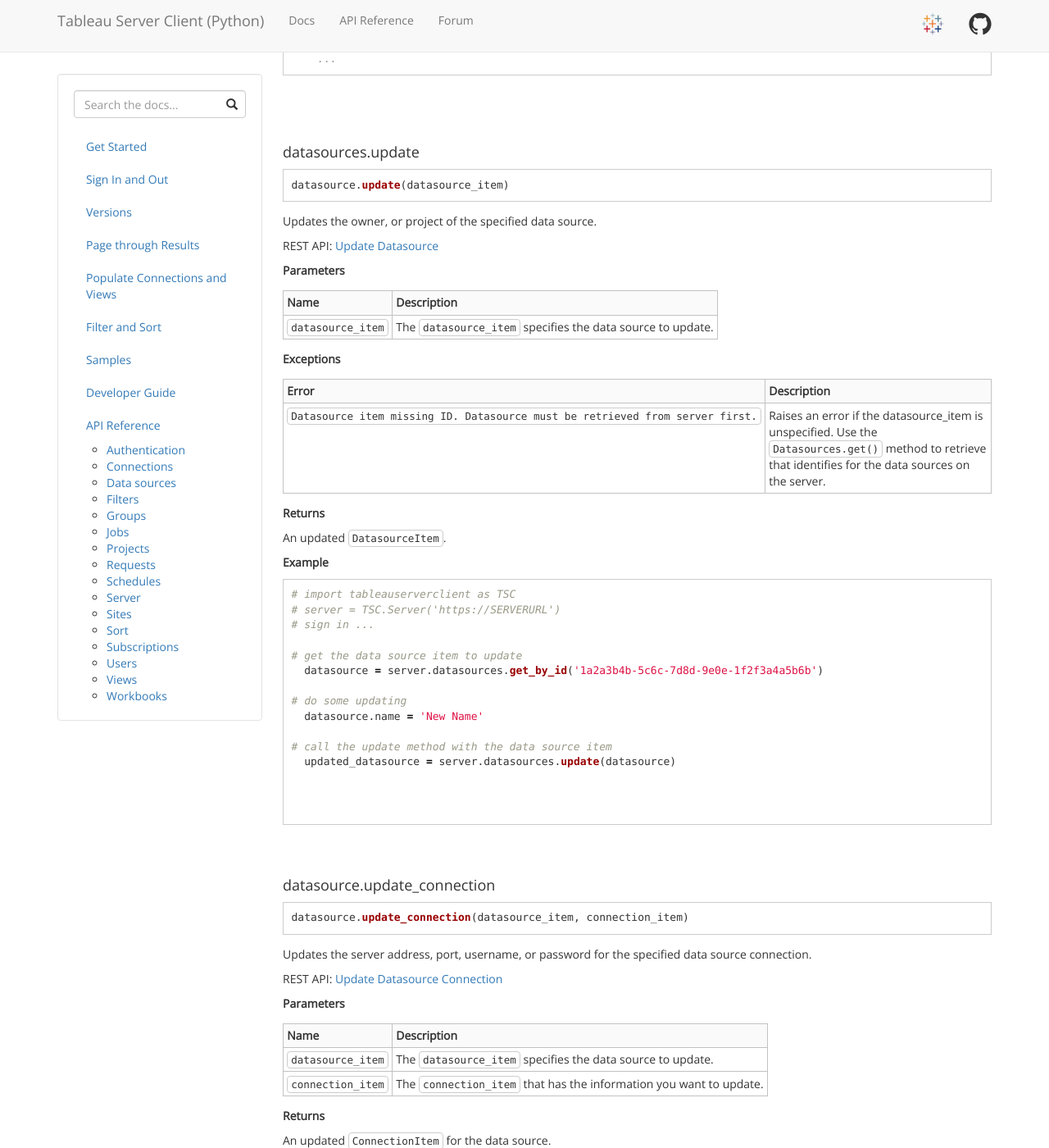
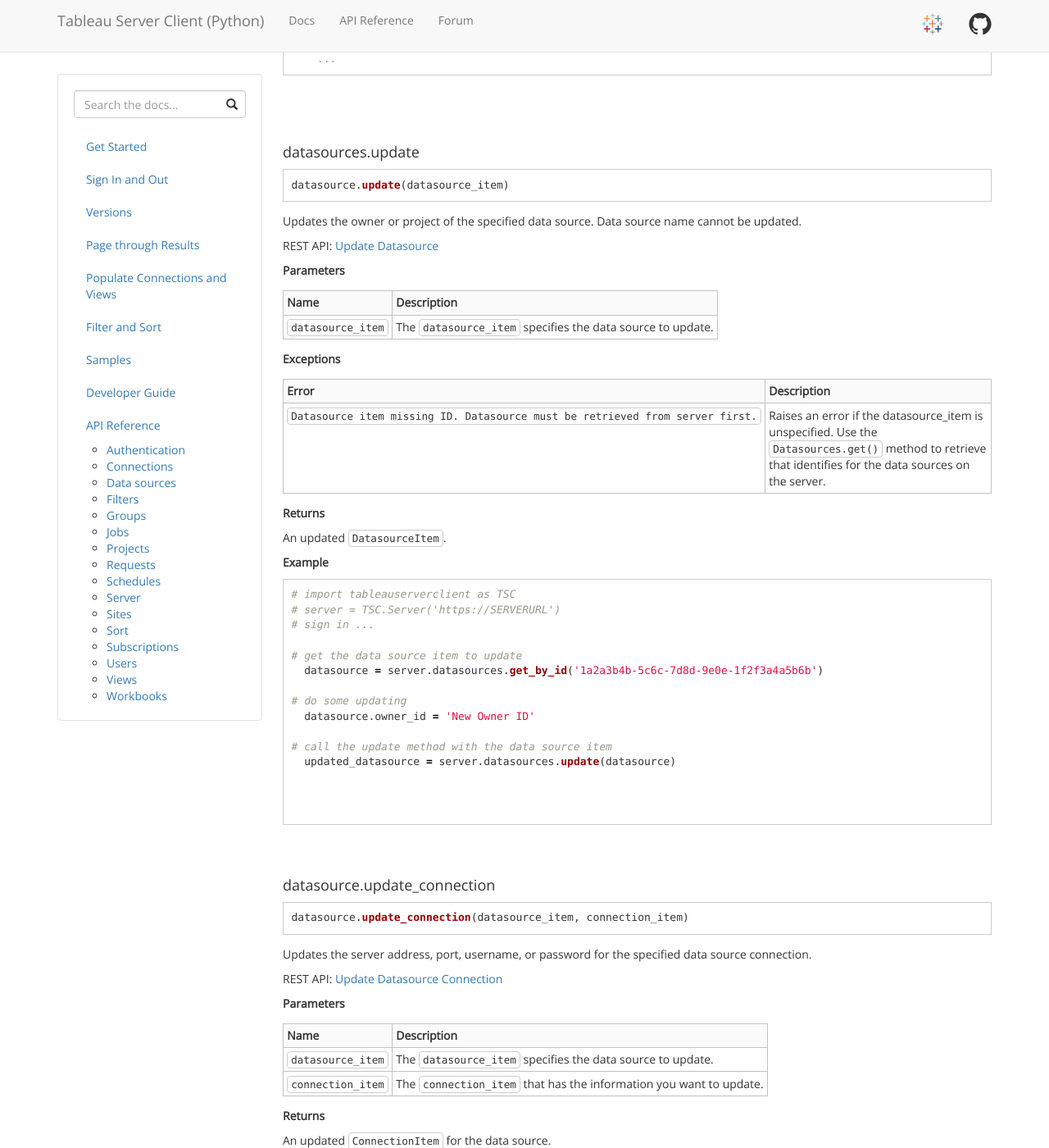
Before and after one commit to tableau/server-client-python, a Jekyll site: the page built from docs/api-ref.md, in a window 1280 px wide and 1400 px high, scrolled down 12385 px. Shown: the whole window at 82% size. Built offline with Jekyll 4.4.1, drawn with Linux system fonts in a browser that asks for light colours.

Commit message:
Update api-ref.md
Updating datasource.update to be an update to ownerID instead of name as data sources can't be renamed. Also added a note that name cannot be changed in teh description.

````diff
--- a/docs/api-ref.md
+++ b/docs/api-ref.md
@@ -570,7 +570,7 @@
 datasource.update(datasource_item)
 ```
 
-Updates the owner, or project of the specified data source.
+Updates the owner or project of the specified data source. Data source name cannot be updated.
 
 REST API: [Update Datasource](https://onlinehelp.tableau.com/current/api/rest_api/en-us/REST/rest_api_ref.htm#update_data_source){:target="_blank"}
 
@@ -605,7 +605,7 @@
   datasource = server.datasources.get_by_id('1a2a3b4b-5c6c-7d8d-9e0e-1f2f3a4a5b6b')
 
 # do some updating
-  datasource.name = 'New Name'
+  datasource.owner_id = 'New Owner ID'
 
 # call the update method with the data source item
   updated_datasource = server.datasources.update(datasource)
````
